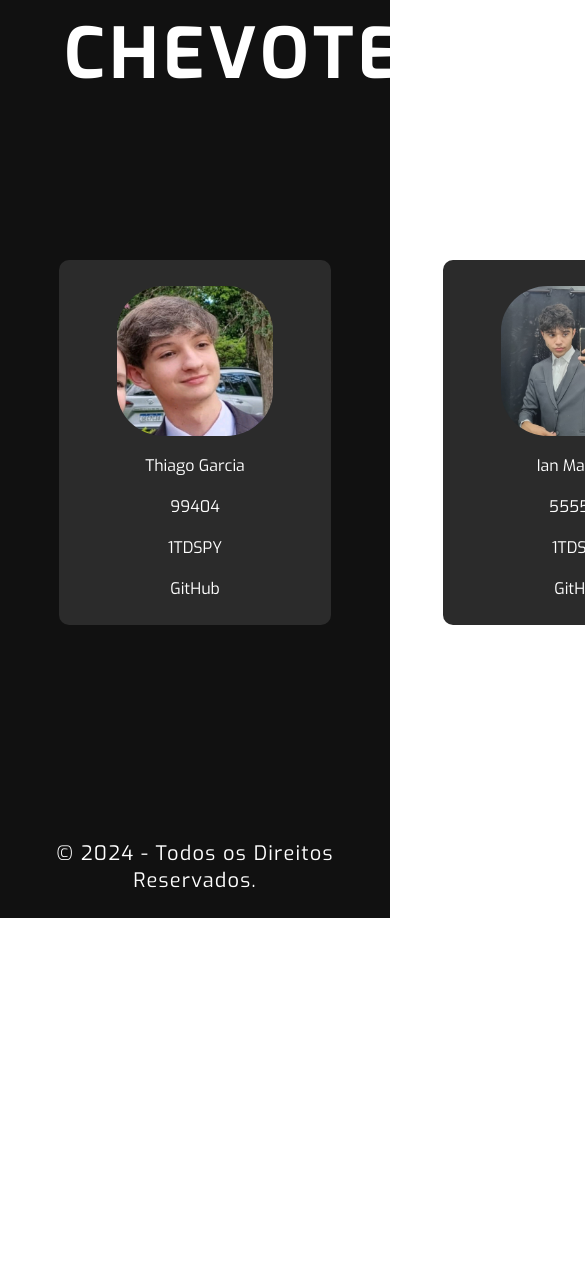
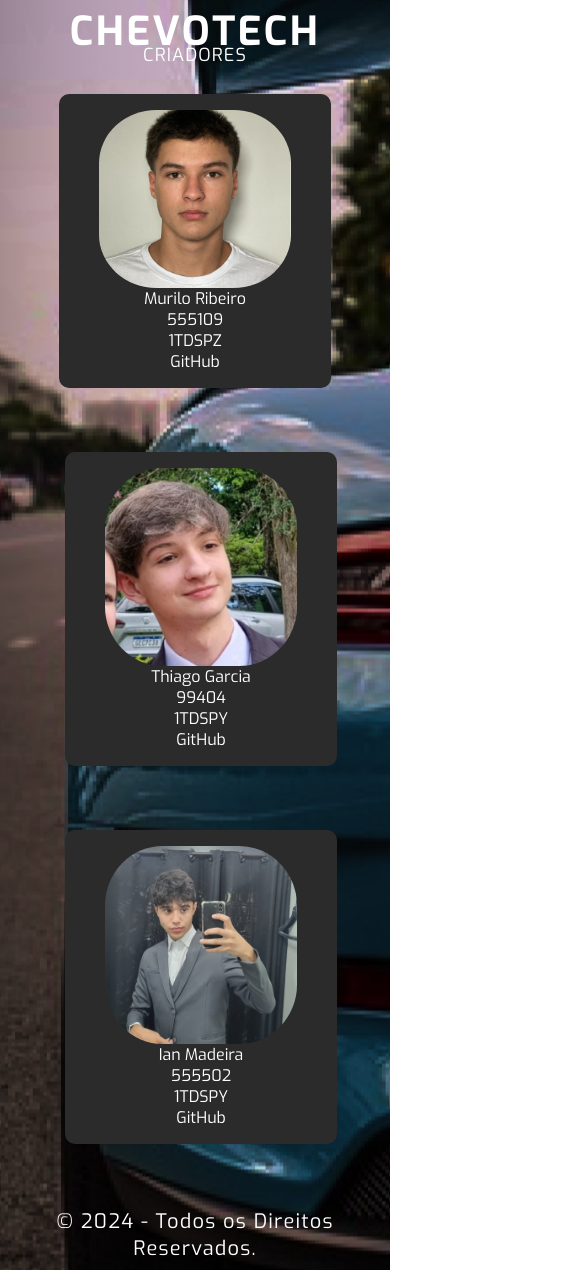
Before and after one commit to murilors27/cs3-frontend, a React (Vite) app: page /criadores in a window 390 px wide. Shown: the top 1270 px of the page, 585 px wide, since content can reach past the window. Before the commit the page ends 918 px from the top, so only its background shows below. Built offline with nearby package versions, Linux system fonts and the light colour scheme.

Commit message:
ajuste de detalhes e adição de media query nas páginas

```diff
--- a/src/components/Card/Card.css
+++ b/src/components/Card/Card.css
@@ -1,13 +1,12 @@
-.card{
-  background-image: none; /* Remove a imagem de fundo dos cards */
-  background-color: #2B2B2B; /* Cor de fundo dos cards */
-  border-radius: 10px; /* Raio da borda dos cards */
-  margin: 1em; /* Margem externa */
-  padding: 1em; /* Preenchimento interno */
-  width: 15rem; /* Largura dos cards */
-  display: inline-block; /* Exibe os cards como elementos em linha */
-  height: 50%; /* Altura dos cards */
-  text-align: center; /* Alinhamento do texto */
+.card {
+  background-color: #2B2B2B;
+  border-radius: 10px;
+  margin: 1em;
+  padding: 1em;
+  width: 15rem;
+  display: inline-block;
+  height: auto;
+  text-align: center;
   color: white;
   display: flex;
   flex-direction: column;
@@ -15,41 +14,58 @@
   align-items: center;
 }
 
-/* Estilos para o contêiner dos cards */
-.card_container {
-  display: flex; /* Display flex para alinhar os cards */
-  justify-content: space-around; /* Distribui o espaço entre os cards */
-  align-items: center; /* Alinha os cards verticalmente */
-  height: 79vh; /* Altura do contêiner dos cards */
+.img-criador {
+  border-radius: 30%;
+  width: 65%;
+  height: auto;
 }
 
-/* Estilos para a imagem dos criadores */
-.img-criador {
-  border-radius: 30%; /* Raio da borda da imagem */
-  width: 65%; /* Largura da imagem */
-  height: 45%; /* Altura da imagem */
-}
-
-.link-to-repository{
+.link-to-repository {
   display: flex;
   justify-content: center;
   align-items: center;
   color: white;
 }
 
-/* Estilos para o texto do rodapé */
 .text_footer {
-  color: white; /* Cor do texto do rodapé */
-  font-family: "Exo", sans-serif; /* Fonte do texto do rodapé */
-  font-weight: 400; /* Peso da fonte */
-  font-style: normal; /* Estilo da fonte */
-  font-size: 20px; /* Tamanho da fonte */
-  letter-spacing: .06em; /* Espaçamento entre letras */
-  text-align: center; /* Alinhamento do texto */
-  margin-top: 2em; /* Margem superior */
+  color: white;
+  font-family: "Exo", sans-serif;
+  font-weight: 400;
+  font-size: 20px;
+  letter-spacing: .06em;
+  text-align: center;
+  margin-top: 2em;
 }
 
 .card__link {
   text-decoration: none;
   color: white;
 }
+
+/* Media Queries */
+@media (max-width: 1024px) {
+  .card {
+    width: 12rem;
+  }
+
+  .img-criador {
+    width: 75%;
+  }
+}
+
+@media (max-width: 768px) {
+  .criadores_main {
+    flex-direction: column;
+    align-items: center;
+  }
+
+  .card {
+    width: 100%;
+    max-width: 15rem;
+    margin: 1rem 0;
+  }
+
+  .img-criador {
+    width: 80%;
+  }
+}
--- a/src/components/Footer/Footer.css
+++ b/src/components/Footer/Footer.css
@@ -1,19 +1,26 @@
 .text_footer {
     color: white;
-    /* Cor do texto */
-    /* Fonte do texto */
     font-optical-sizing: auto;
-    /* Tamanho óptico da fonte */
     font-weight: 400;
-    /* Peso da fonte */
     font-style: normal;
-    /* Estilo da fonte */
     font-size: 20px;
-    /* Tamanho da fonte */
     letter-spacing: .06em;
-    /* Espaçamento entre letras */
     text-align: center;
-    /* Alinhamento do texto */
     padding: 1.5rem 0;
     margin-top: 2rem;
-}
+  }
+
+  /* Media Queries */
+  @media (max-width: 768px) {
+    .text_footer {
+      font-size: 18px;
+      padding: 1rem 0;
+    }
+  }
+
+  @media (max-width: 480px) {
+    .text_footer {
+      font-size: 16px;
+      padding: 0.5rem 0;
+    }
+  }
--- a/src/components/container/container.css
+++ b/src/components/container/container.css
@@ -1,10 +1,16 @@
 .container {
     box-sizing: border-box;
-    /* O tamanho do contêiner inclui a borda e o preenchimento */
-    /* Define a imagem de fundo para todos os elementos */
     background-repeat: no-repeat;
-    /* Impede a repetição da imagem de fundo */
     background-size: cover;
-    /* Redimensiona a imagem de fundo para cobrir o contêiner */
     background-attachment: fixed;
-}
+    background-position: center;
+    min-height: 100vh;
+    width: 100%;
+  }
+
+  /* Media Queries */
+  @media (max-width: 768px) {
+    .container {
+      background-attachment: scroll;
+    }
+  }
--- a/src/components/header/header.css
+++ b/src/components/header/header.css
@@ -1,66 +1,65 @@
-
 .nav_container {
     display: flex;
-    /* Display flex para alinhar os itens */
     justify-content: space-between;
-    /* Distribui o espaço entre os itens */
     align-items: center;
-    /* Alinha os itens verticalmente */
     height: 93px;
-    /* Altura da barra de navegação */
     padding: 0.5rem 4rem;
   }
 
   .main_title {
     text-align: center;
-    /* Alinhamento do texto */
-
-    /* Flexível para ocupar o espaço disponível */
     color: white;
-    /* Cor do texto */
     background-image: none;
-    /* Remove a imagem de fundo */
     font-family: "Exo", sans-serif;
-    /* Fonte do texto */
     font-optical-sizing: auto;
-    /* Tamanho óptico da fonte */
     font-weight: 700;
-    /* Peso da fonte */
     font-style: normal;
-    /* Estilo da fonte */
     font-size: 70px;
-    /* Tamanho da fonte */
     line-height: 80%;
-    /* Altura da linha */
     letter-spacing: .06em;
-    /* Espaçamento entre letras */
     text-decoration: none;
   }
 
-.main_title:hover, .creators:hover{
+  .main_title:hover, .creators:hover {
     opacity: 65%;
   }
 
   .creators {
     color: white;
-    /* Cor do texto do link */
     background-image: none;
-    /* Remove a imagem de fundo */
     font-family: "Exo", sans-serif;
-    /* Fonte do link */
     font-optical-sizing: auto;
-    /* Tamanho óptico da fonte */
     font-weight: 400;
-    /* Peso da fonte */
     font-style: normal;
-    /* Estilo da fonte */
     font-size: 25px;
-    /* Tamanho da fonte */
     line-height: 80%;
-    /* Altura da linha */
     letter-spacing: .06em;
-    /* Espaçamento entre letras */
     text-decoration: none;
-    /* Remove o sublinhado padrão */
-    /* Margem direita */
   }
+
+  /* Media Queries */
+  @media (max-width: 768px) {
+    .nav_container {
+      flex-direction: column;
+      height: auto;
+      padding: 1rem;
+    }
+
+    .main_title {
+      font-size: 50px;
+    }
+
+    .creators {
+      font-size: 20px;
+    }
+  }
+
+  @media (max-width: 480px) {
+    .main_title {
+      font-size: 40px;
+    }
+
+    .creators {
+      font-size: 18px;
+    }
+  }
--- a/src/index.css
+++ b/src/index.css
@@ -8,3 +8,18 @@
     margin: 0;
 	font-family:  "Exo", sans-serif;
 }
+
+html, body {
+    height: 100%;
+    margin: 0;
+  }
+
+  #root {
+    display: flex;
+    flex-direction: column;
+    min-height: 100vh;
+  }
+
+  main {
+    flex: 1;
+  }
--- a/src/pages/OpalaVision/OpalaVision.css
+++ b/src/pages/OpalaVision/OpalaVision.css
@@ -3,11 +3,37 @@
     gap: 3rem;
     padding: 3rem;
     align-items: center;
-}
+  }
 
-.container_text {
+  .container_text {
     color: white;
     font-size: 32px;
     width: 20%;
     font-weight: 700;
-}
+  }
+
+  /* Media Queries */
+  @media (max-width: 1024px) {
+    .container_text {
+      font-size: 28px;
+      width: 100%;
+    }
+  }
+
+  @media (max-width: 768px) {
+    .main {
+      flex-direction: column;
+      gap: 2rem;
+      padding: 2rem;
+    }
+
+    .container_text {
+      font-size: 24px;
+    }
+  }
+
+  @media (max-width: 480px) {
+    .container_text {
+      font-size: 20px;
+    }
+  }
--- a/src/pages/criadores/Criadores.css
+++ b/src/pages/criadores/Criadores.css
@@ -2,4 +2,13 @@
     display: flex;
     justify-content: center;
     gap: 5rem;
-}
+  }
+
+  /* Media Queries */
+  @media (max-width: 768px) {
+    .criadores_main {
+      gap: 2rem;
+      flex-direction: column;
+      align-items: center;
+    }
+  }
--- a/src/pages/home/home.css
+++ b/src/pages/home/home.css
@@ -3,7 +3,6 @@
     justify-content: left;
     flex-direction: column;
     margin-top: 5rem;
-
   }
 
   .title {
@@ -21,7 +20,6 @@
     padding: 5rem 7rem;
   }
 
-/* Estilos para os botões */
   .button {
     align-items: center;
     flex-direction: column;
@@ -42,8 +40,38 @@
     width: 20rem;
   }
 
-/* Estilos de foco ao passar o mouse sobre os botões */
   .button:hover {
     border: 1px solid black;
     color: black;
   }
+
+  /* Media Queries */
+  @media (max-width: 768px) {
+    .main_text {
+      font-size: 48px;
+      padding: 3rem;
+    }
+
+    .main_container {
+        align-items: center;
+    }
+
+    .button {
+      width: 16rem;
+      margin-left: 0rem;
+      font-size: 30px;
+    }
+  }
+
+  @media (max-width: 480px) {
+    .main_text {
+      font-size: 36px;
+      padding: 2rem;
+    }
+
+    .button {
+      width: 14rem;
+      margin-left: 1rem;
+      font-size: 28px;
+    }
+  }
```
Lines whose indentation alone changed are shown as unchanged.
